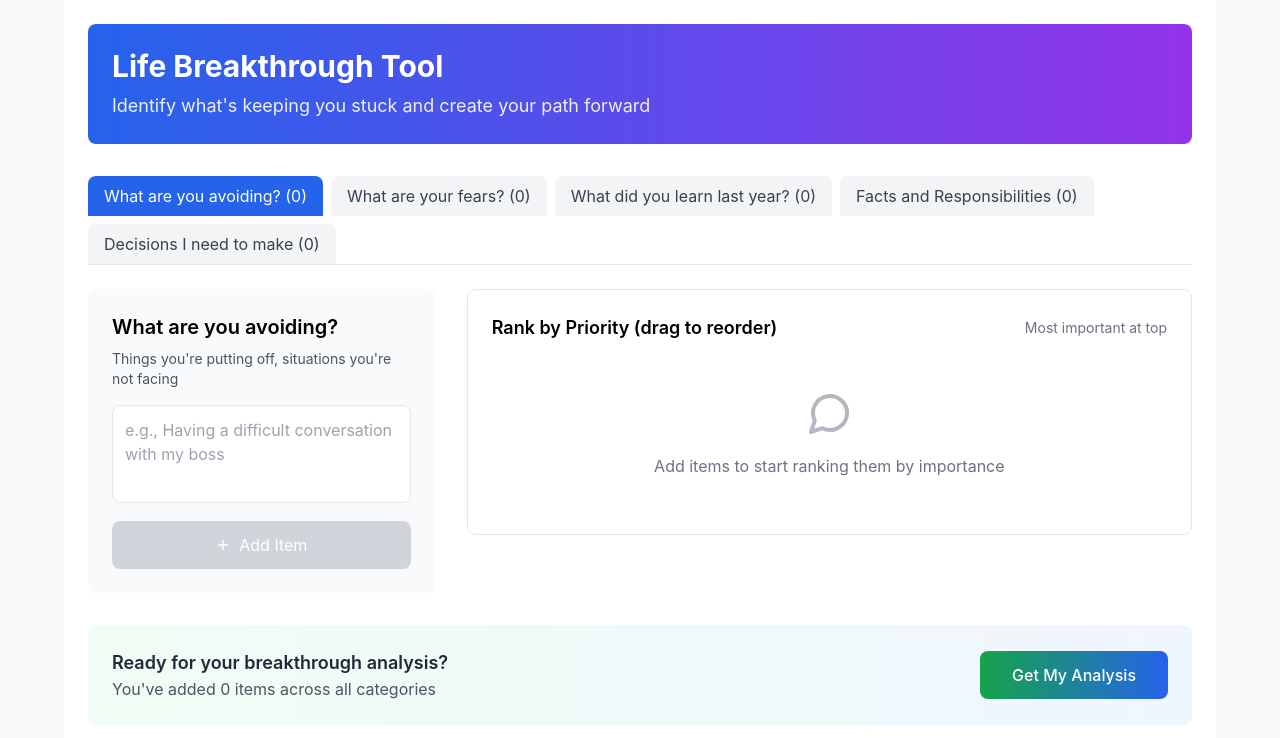
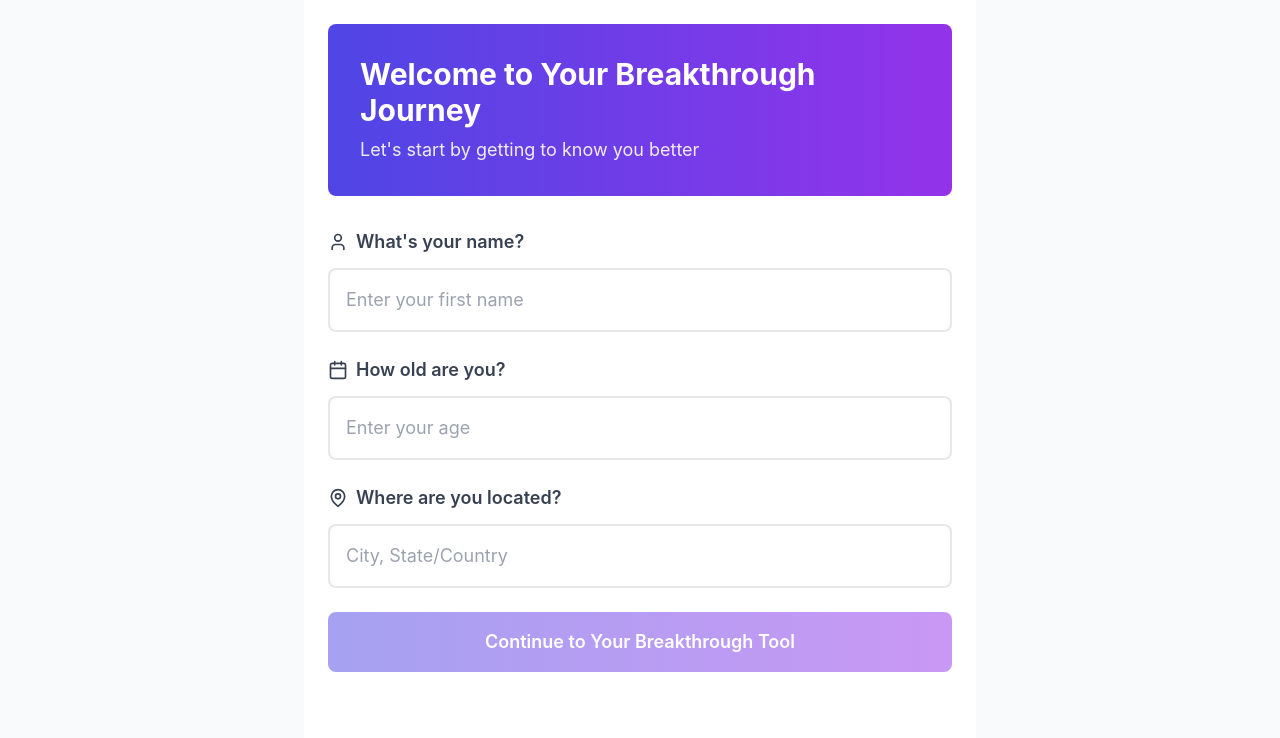
Before and after one commit to KustyIan/life-breakthrough-app, a React (Create React App) app: page / in a window 1280 px wide. Shown: the top 738 px of the page. Built offline with nearby package versions, Linux system fonts and the light colour scheme; the HTML template or start-up script is replaced by a standard one.

Commit message:
Update App.js
v2

```diff
--- a/src/App.js
+++ b/src/App.js
@@ -1,18 +1,32 @@
 import React, { useState } from 'react';
-import { Plus, GripVertical, Trash2, MessageCircle, ArrowLeft, RotateCcw } from 'lucide-react';
+import { Plus, GripVertical, Trash2, MessageCircle, ArrowLeft, RotateCcw, User, MapPin, Calendar } from 'lucide-react';
 
 const App = () => {
-  const [currentStep, setCurrentStep] = useState('input');
+  const [currentStep, setCurrentStep] = useState('setup');
+  const [userProfile, setUserProfile] = useState({
+    name: '',
+    age: '',
+    location: ''
+  });
+  const [roleSliders, setRoleSliders] = useState({
+    therapist: 25,
+    financialAdvisor: 25,
+    businessMentor: 25,
+    father: 25
+  });
   const [categories, setCategories] = useState({
     avoiding: [],
     fears: [],
     lessons: [],
     facts: [],
-    decisions: []
+    decisions: [],
+    lifeGoals: []
   });
   const [newItemText, setNewItemText] = useState('');
   const [activeCategory, setActiveCategory] = useState('avoiding');
   const [draggedItem, setDraggedItem] = useState(null);
+  const [analysis, setAnalysis] = useState('');
+  const [isGeneratingAnalysis, setIsGeneratingAnalysis] = useState(false);
 
   const categoryConfig = {
     avoiding: {
@@ -39,7 +53,56 @@ const App = () => {
       title: "Decisions I need to make",
       placeholder: "e.g., Whether to change careers",
       description: "Specific choices or crossroads you're facing"
+    },
+    lifeGoals: {
+      title: "What do you want out of this life?",
+      placeholder: "e.g., Build a business that gives me freedom and helps others",
+      description: "Your aspirations, dreams, and what success means to you"
     }
+  };
+
+  const roleConfig = {
+    therapist: {
+      name: "Therapist",
+      description: "Emotional wellness & relationships",
+      color: "bg-purple-500"
+    },
+    financialAdvisor: {
+      name: "Financial Advisor",
+      description: "Money & financial strategy",
+      color: "bg-green-500"
+    },
+    businessMentor: {
+      name: "Business Mentor",
+      description: "Career & professional growth",
+      color: "bg-blue-500"
+    },
+    father: {
+      name: "Father Figure",
+      description: "Wisdom & life guidance",
+      color: "bg-orange-500"
+    }
+  };
+
+  // Calculate smart defaults based on user profile
+  const calculateDefaultSliders = () => {
+    const age = parseInt(userProfile.age) || 25;
+
+    if (age < 25) {
+      return { therapist: 30, financialAdvisor: 20, businessMentor: 35, father: 15 };
+    } else if (age < 35) {
+      return { therapist: 25, financialAdvisor: 30, businessMentor: 30, father: 15 };
+    } else if (age < 50) {
+      return { therapist: 20, financialAdvisor: 35, businessMentor: 25, father: 20 };
+    } else {
+      return { therapist: 20, financialAdvisor: 30, businessMentor: 20, father: 30 };
+    }
+  };
+
+  const handleSetupComplete = () => {
+    const defaults = calculateDefaultSliders();
+    setRoleSliders(defaults);
+    setCurrentStep('input');
   };
 
   const addItem = () => {
@@ -125,16 +188,58 @@ const App = () => {
         fears: [],
         lessons: [],
         facts: [],
-        decisions: []
+        decisions: [],
+        lifeGoals: []
       });
-      setCurrentStep('input');
+      setCurrentStep('setup');
       setActiveCategory('avoiding');
     }
   };
 
-  const generateAnalysis = () => {
-    const analysis = [];
+  const generateAnalysisPrompt = () => {
+    const userData = Object.entries(categories)
+      .filter(([key, items]) => items.length > 0)
+      .map(([category, items]) => ({
+        category: categoryConfig[category].title,
+        items: items.map((item, index) => ({
+          text: item.text,
+          rank: index + 1
+        }))
+      }));
 
+    const lifeGoals = categories.lifeGoals.map(goal => goal.text).join('; ');
+
+    return `
+      Analyze this person's breakthrough data with the perspective of ${roleSliders.therapist}% therapist, ${roleSliders.financialAdvisor}% financial advisor, ${roleSliders.businessMentor}% business mentor, and ${roleSliders.father}% father figure.
+
+      User Profile:
+      - Name: ${userProfile.name}
+      - Age: ${userProfile.age}
+      - Location: ${userProfile.location}
+      - Life Goals: ${lifeGoals}
+
+      User Data:
+      ${userData.map(cat =>
+        `${cat.category}:\n${cat.items.map(item => `${item.rank}. ${item.text}`).join('\n')}`
+      ).join('\n\n')}
+
+      Role Weightings:
+      - Therapist (${roleSliders.therapist}%): Focus on emotions, relationships, stress, well-being
+      - Financial Advisor (${roleSliders.financialAdvisor}%): Focus on financial decisions, investments, money strategy
+      - Business Mentor (${roleSliders.businessMentor}%): Focus on career, leadership, professional growth
+      - Father Figure (${roleSliders.father}%): Focus on wisdom, values, life guidance
+
+      Please provide:
+      1. **Key Blockers**: Triangulate the 1-3 main things blocking their success
+      2. **Role-Based Insights**: Perspective from each role weighted by their slider values
+      3. **Goal-Aligned Action Plan**: Specific steps toward their life goals
+      4. **Integration Strategy**: How to address blockers while moving toward their aspirations
+
+      Keep it personal, actionable, and focused on their stated life goals.
+    `;
+  };
+
+  const generateFallbackAnalysis = () => {
     const topItems = {};
     Object.entries(categories).forEach(([key, items]) => {
       if (items.length > 0) {
@@ -142,65 +247,153 @@ const App = () => {
       }
     });
 
-    if (Object.keys(topItems).length > 0) {
-      analysis.push("## Your Top Priorities");
-      analysis.push("");
-      Object.entries(topItems).forEach(([key, item]) => {
-        analysis.push(`**${categoryConfig[key].title}:** ${item}`);
+    const analysis = [];
+
+    analysis.push(`# Breakthrough Analysis for ${userProfile.name}`);
+    analysis.push("");
+
+    if (categories.lifeGoals.length > 0) {
+      analysis.push("## Your Life Vision");
+      categories.lifeGoals.forEach((goal, index) => {
+        analysis.push(`${index + 1}. ${goal.text}`);
       });
       analysis.push("");
     }
 
+    analysis.push("## Key Blockers Identified");
     if (topItems.avoiding && topItems.fears) {
-      analysis.push("## Key Pattern I Notice");
-      analysis.push("");
-      analysis.push(`Your top fear ("${topItems.fears}") seems connected to what you're most avoiding ("${topItems.avoiding}"). This suggests fear might be driving your avoidance.`);
-      analysis.push("");
+      analysis.push(`Your fear of "${topItems.fears}" is directly connected to avoiding "${topItems.avoiding}". This creates a cycle that prevents progress.`);
     }
+    analysis.push("");
 
-    if (topItems.lessons) {
-      analysis.push("## Applying Your Learning");
-      analysis.push("");
-      analysis.push(`Your most impactful lesson from last year was: "${topItems.lessons}". How might this lesson help you address your current challenges?`);
-      analysis.push("");
+    analysis.push("## Multi-Role Perspective");
+    if (roleSliders.therapist > 20) {
+      analysis.push(`**Therapist View**: Your emotional patterns around "${topItems.fears || 'fear'}" need attention for breakthrough.`);
     }
-
-    if (topItems.facts && topItems.decisions) {
-      analysis.push("## Reality Check");
-      analysis.push("");
-      analysis.push(`Your biggest responsibility ("${topItems.facts}") needs to be considered as you work on your most urgent decision ("${topItems.decisions}").`);
-      analysis.push("");
+    if (roleSliders.financialAdvisor > 20) {
+      analysis.push(`**Financial Advisor**: Consider the financial implications of "${topItems.decisions || 'your decisions'}".`);
     }
-
-    analysis.push("## Suggested Next Steps");
-    analysis.push("");
-    if (topItems.avoiding) {
-      analysis.push(`1. **Address your #1 avoidance:** Take one small step toward "${topItems.avoiding}" this week.`);
+    if (roleSliders.businessMentor > 20) {
+      analysis.push(`**Business Mentor**: Professional growth requires addressing "${topItems.avoiding || 'avoidance patterns'}".`);
     }
-    if (topItems.fears) {
-      analysis.push(`2. **Question your #1 fear:** Ask yourself - is "${topItems.fears}" based on facts or assumptions?`);
-    }
-    if (topItems.decisions) {
-      analysis.push(`3. **Make progress on your top decision:** What information do you need to move forward with "${topItems.decisions}"?`);
+    if (roleSliders.father > 20) {
+      analysis.push(`**Father Figure**: Sometimes the hardest path forward is the right one. Time to face "${topItems.avoiding || 'what you\'ve been avoiding'}".`);
     }
 
     return analysis.join('\n');
   };
 
+  const handleGetAnalysis = async () => {
+    setIsGeneratingAnalysis(true);
+    setCurrentStep('analysis');
+
+    // For now, use fallback analysis (can integrate AI later)
+    const result = generateFallbackAnalysis();
+    setAnalysis(result);
+    setIsGeneratingAnalysis(false);
+  };
+
+  // Setup Screen
+  if (currentStep === 'setup') {
+    return (
+      <div className="max-w-2xl mx-auto p-6 bg-white min-h-screen">
+        <div className="bg-gradient-to-r from-indigo-600 to-purple-600 text-white p-8 rounded-lg mb-8">
+          <h1 className="text-3xl font-bold mb-2">Welcome to Your Breakthrough Journey</h1>
+          <p className="text-lg opacity-90">Let's start by getting to know you better</p>
+        </div>
+
+        <div className="space-y-6">
+          <div>
+            <label className="flex items-center gap-2 text-lg font-semibold text-gray-700 mb-3">
+              <User size={20} />
+              What's your name?
+            </label>
+            <input
+              type="text"
+              value={userProfile.name}
+              onChange={(e) => setUserProfile(prev => ({ ...prev, name: e.target.value }))}
+              placeholder="Enter your first name"
+              className="w-full p-4 text-lg border-2 border-gray-200 rounded-lg focus:border-indigo-500 focus:ring-2 focus:ring-indigo-200 transition-colors"
+            />
+          </div>
+
+          <div>
+            <label className="flex items-center gap-2 text-lg font-semibold text-gray-700 mb-3">
+              <Calendar size={20} />
+              How old are you?
+            </label>
+            <input
+              type="number"
+              value={userProfile.age}
+              onChange={(e) => setUserProfile(prev => ({ ...prev, age: e.target.value }))}
+              placeholder="Enter your age"
+              className="w-full p-4 text-lg border-2 border-gray-200 rounded-lg focus:border-indigo-500 focus:ring-2 focus:ring-indigo-200 transition-colors"
+            />
+          </div>
+
+          <div>
+            <label className="flex items-center gap-2 text-lg font-semibold text-gray-700 mb-3">
+              <MapPin size={20} />
+              Where are you located?
+            </label>
+            <input
+              type="text"
+              value={userProfile.location}
+              onChange={(e) => setUserProfile(prev => ({ ...prev, location: e.target.value }))}
+              placeholder="City, State/Country"
+              className="w-full p-4 text-lg border-2 border-gray-200 rounded-lg focus:border-indigo-500 focus:ring-2 focus:ring-indigo-200 transition-colors"
+            />
+          </div>
+
+          <button
+            onClick={handleSetupComplete}
+            disabled={!userProfile.name || !userProfile.age || !userProfile.location}
+            className="w-full mt-8 py-4 px-6 bg-gradient-to-r from-indigo-600 to-purple-600 text-white text-lg font-semibold rounded-lg hover:from-indigo-700 hover:to-purple-700 disabled:opacity-50 disabled:cursor-not-allowed transition-all"
+          >
+            Continue to Your Breakthrough Tool
+          </button>
+        </div>
+      </div>
+    );
+  }
+
+  // Analysis Screen
   if (currentStep === 'analysis') {
     return (
       <div className="max-w-4xl mx-auto p-6 bg-white min-h-screen">
         <div className="bg-gradient-to-r from-blue-600 to-purple-600 text-white p-6 rounded-lg mb-8">
-          <h1 className="text-2xl font-bold mb-2">Your Breakthrough Analysis</h1>
-          <p className="opacity-90">Based on your priorities and rankings</p>
+          <h1 className="text-2xl font-bold mb-2">Your Personalized Breakthrough Analysis</h1>
+          <p className="opacity-90">Multi-perspective insights for {userProfile.name}</p>
+        </div>
+
+        {/* Role Sliders Display */}
+        <div className="bg-gray-50 p-6 rounded-lg mb-6">
+          <h3 className="text-lg font-semibold mb-4">Analysis Perspective Balance</h3>
+          <div className="grid grid-cols-2 md:grid-cols-4 gap-4">
+            {Object.entries(roleConfig).map(([key, role]) => (
+              <div key={key} className="text-center">
+                <div className={`w-16 h-16 mx-auto rounded-full ${role.color} flex items-center justify-center text-white font-bold text-lg mb-2`}>
+                  {roleSliders[key]}%
+                </div>
+                <p className="text-sm font-medium">{role.name}</p>
+              </div>
+            ))}
+          </div>
         </div>
 
         <div className="bg-gray-50 p-6 rounded-lg mb-6">
-          <div className="prose max-w-none">
-            <div className="whitespace-pre-line text-gray-800 leading-relaxed">
-              {generateAnalysis()}
+          {isGeneratingAnalysis ? (
+            <div className="text-center py-8">
+              <div className="animate-spin rounded-full h-12 w-12 border-b-2 border-blue-600 mx-auto mb-4"></div>
+              <p className="text-gray-600">Analyzing your breakthrough data...</p>
             </div>
-          </div>
+          ) : (
+            <div className="prose max-w-none">
+              <div className="whitespace-pre-line text-gray-800 leading-relaxed">
+                {analysis}
+              </div>
+            </div>
+          )}
         </div>
 
         <div className="flex flex-wrap gap-4">
@@ -229,19 +422,47 @@ const App = () => {
     );
   }
 
+  // Main Input Screen
   return (
-    <div className="max-w-6xl mx-auto p-6 bg-white min-h-screen">
+    <div className="max-w-7xl mx-auto p-6 bg-white min-h-screen">
       <div className="bg-gradient-to-r from-blue-600 to-purple-600 text-white p-6 rounded-lg mb-8">
         <h1 className="text-3xl font-bold mb-2">Life Breakthrough Tool</h1>
-        <p className="text-lg opacity-90">Identify what's keeping you stuck and create your path forward</p>
+        <p className="text-lg opacity-90">Welcome back, {userProfile.name}! Let's identify what's keeping you stuck.</p>
       </div>
 
+      {/* Role Sliders */}
+      <div className="bg-white border-2 border-gray-200 rounded-lg p-6 mb-6">
+        <h3 className="text-xl font-semibold mb-4">Customize Your Advisory Team</h3>
+        <p className="text-gray-600 mb-6">Adjust the balance of perspectives you want in your analysis:</p>
+
+        <div className="grid grid-cols-1 md:grid-cols-2 gap-6">
+          {Object.entries(roleConfig).map(([key, role]) => (
+            <div key={key} className="space-y-2">
+              <div className="flex justify-between items-center">
+                <label className="font-medium text-gray-700">{role.name}</label>
+                <span className="text-lg font-bold text-gray-800">{roleSliders[key]}%</span>
+              </div>
+              <input
+                type="range"
+                min="0"
+                max="100"
+                value={roleSliders[key]}
+                onChange={(e) => setRoleSliders(prev => ({ ...prev, [key]: parseInt(e.target.value) }))}
+                className="w-full h-2 bg-gray-200 rounded-lg appearance-none cursor-pointer slider"
+              />
+              <p className="text-sm text-gray-500">{role.description}</p>
+            </div>
+          ))}
+        </div>
+      </div>
+
+      {/* Category Tabs */}
       <div className="flex flex-wrap gap-2 mb-6 border-b">
         {Object.entries(categoryConfig).map(([key, config]) => (
           <button
             key={key}
             onClick={() => setActiveCategory(key)}
-            className={`px-4 py-2 rounded-t-lg transition-colors ${
+            className={`px-4 py-2 rounded-t-lg transition-colors text-sm ${
               activeCategory === key
                 ? 'bg-blue-600 text-white'
                 : 'bg-gray-100 text-gray-700 hover:bg-gray-200'
@@ -252,6 +473,7 @@ const App = () => {
         ))}
       </div>
 
+      {/* Main Content Area */}
       <div className="grid grid-cols-1 lg:grid-cols-3 gap-8">
         <div className="lg:col-span-1">
           <div className="bg-gray-50 p-6 rounded-lg">
@@ -343,11 +565,12 @@ const App = () => {
         </div>
       </div>
 
+      {/* Bottom Action Bar */}
       <div className="mt-8 p-6 bg-gradient-to-r from-green-50 to-blue-50 rounded-lg">
         <div className="flex items-center justify-between flex-wrap gap-4">
           <div>
             <h3 className="text-lg font-semibold text-gray-800">
-              Ready for your breakthrough analysis?
+              Ready for your multi-perspective breakthrough analysis?
             </h3>
             <p className="text-gray-600">
               You've added {getTotalItems()} items across all categories
@@ -360,11 +583,11 @@ const App = () => {
                 onClick={clearAllData}
                 className="px-6 py-3 bg-red-100 text-red-700 rounded-lg hover:bg-red-200 transition-colors font-medium"
               >
-                Clear All
+                Start Over
               </button>
             )}
             <button
-              onClick={() => setCurrentStep('analysis')}
+              onClick={handleGetAnalysis}
               disabled={getTotalItems() === 0}
               className="px-8 py-3 bg-gradient-to-r from-green-600 to-blue-600 text-white rounded-lg hover:from-green-700 hover:to-blue-700 disabled:bg-gray-300 disabled:cursor-not-allowed transition-all font-medium"
             >
```
